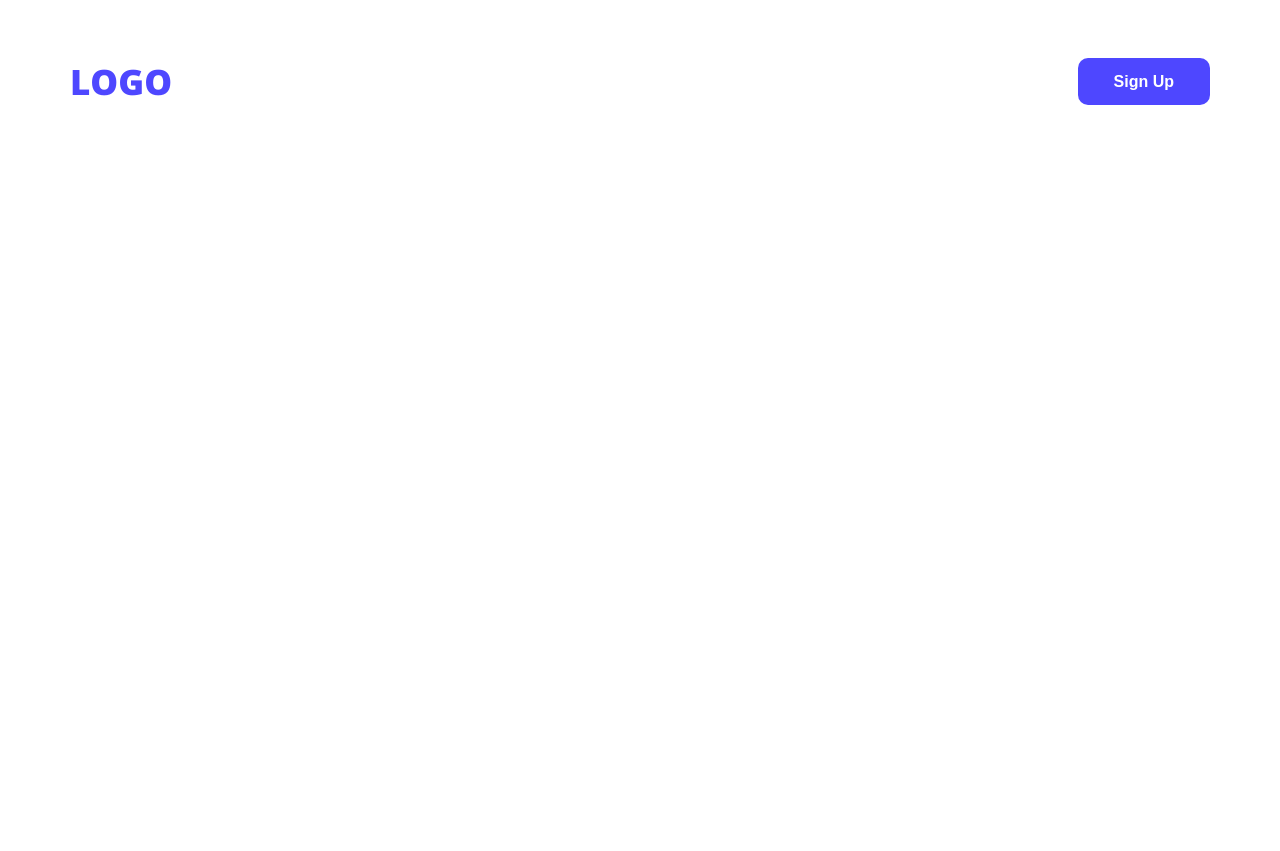
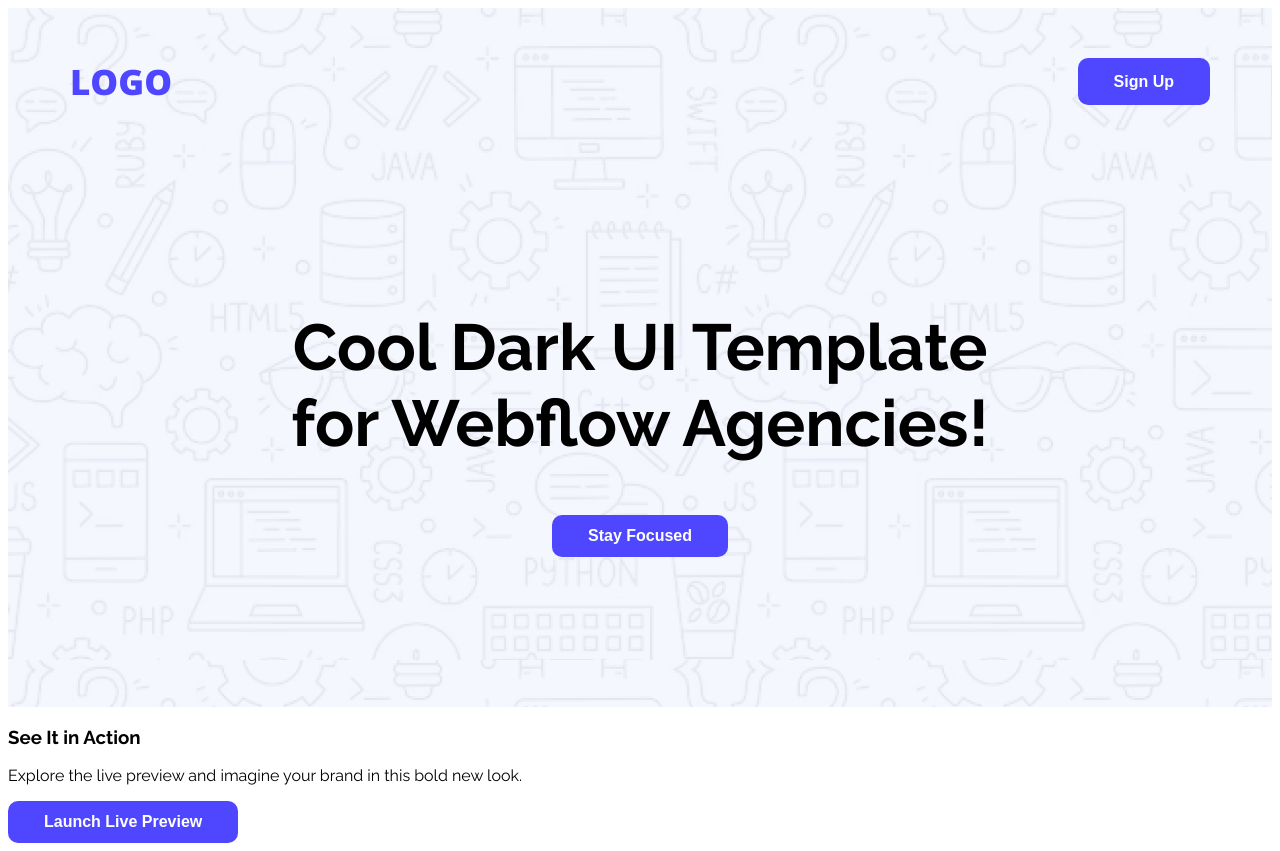
Before and after one commit to Sajeebpal/ph-first-assignment, a plain HTML site: page index.html in a window 1280 px wide. Before the commit the page ends 800 px from the top, so only its background shows below. Drawn offline with nearby package versions, Linux system fonts and the light colour scheme.

Commit message:
added the banner

```diff
--- a/index.html
+++ b/index.html
@@ -17,15 +17,28 @@
     <link rel="shortcut icon" href="Assets/icon-star.png" type="image/x-icon">
 </head>
 <body class="raleway-normal">
-    <header >
+    <header>
         <nav class="navbar">
             <h3 class="nav-logo open-sans-inter">LOGO</h3>
             <button class="btn-primary">Sign Up</button>
-
         </nav>
+        <div class="banner">
+            <h2 class="banner-tittle">Cool Dark UI Template for Webflow Agencies!</h2>
+            <div class="banner-btn">
+            <button class="btn-primary">Stay Focused</button>
+            </div>
+        </div>
 
     </header>
     <main>
+        <section>
+            <div class="banner-bottom">
+                <h3>See It in Action</h3>
+                <p>Explore the live preview and imagine your brand in this bold new look.</p>
+                <button class="btn-primary">Launch Live Preview</button>
+            </div>
+            <div class="banner-bottom"></div>
+        </section>
 
     </main>
     <footer>
--- a/style/style.css
+++ b/style/style.css
@@ -32,9 +32,6 @@
 
 /* Nav bar styles */
 
-header{
-
-
 .navbar{
     display: flex;
     justify-content: space-between;
@@ -42,7 +39,7 @@ header{
     margin: 0 auto;
     padding: 50px 0;
 }
-}
+
 
 .nav-logo{
     font-size: 35px;
@@ -50,3 +47,27 @@ header{
     margin: 0;
     color: #4E47FF;
 }
+
+/* Banner styles */
+
+.banner{
+    max-width: 1140px;
+    margin: 0 auto;
+    padding: 100px 270px 150px 270px;
+}
+
+.banner-tittle{
+    text-align: center;
+    font-size: 65px;
+    font-weight: 700;
+
+}
+
+.banner-btn{
+    text-align: center;
+}
+
+header{
+    background-image: url('../Assets/Hero-bg.png');
+    margin-bottom: 0;
+}
```
